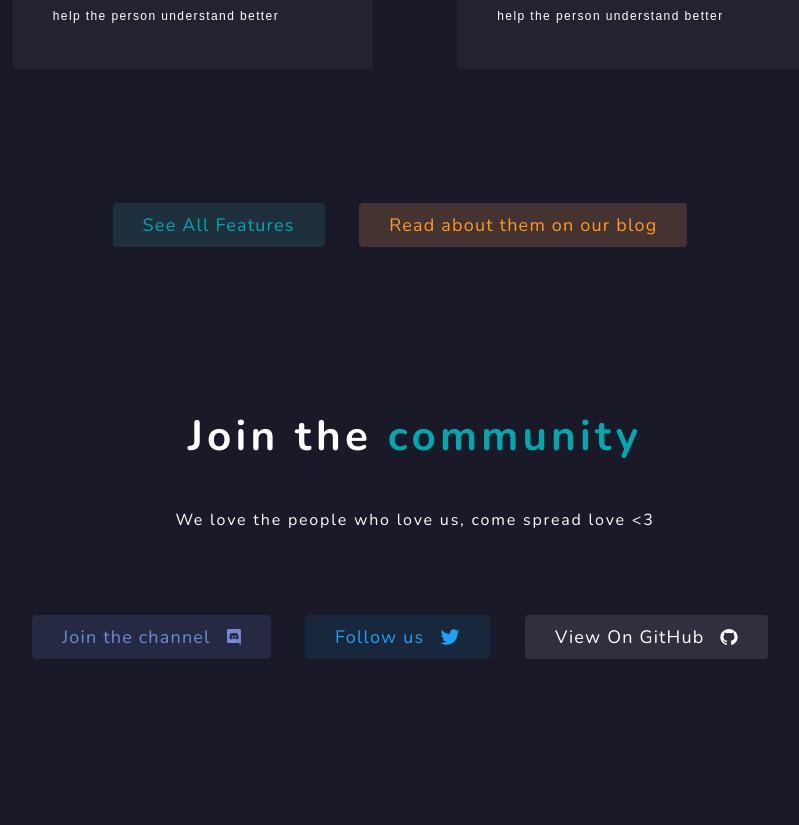
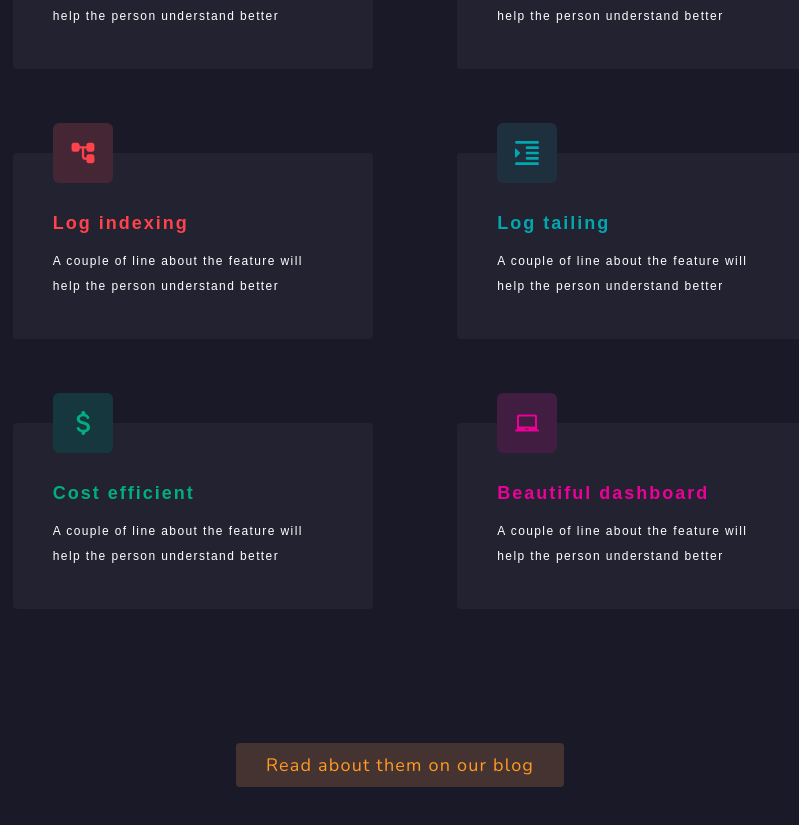
Before and after one commit to pathivu/pathivu-landing-web, a Svelte app: page / in a window 1280 px wide. Shown: the part 1345-2170 px from the top of the page, without its empty margins (225-1024 px from the left). Built offline with nearby package versions, Linux system fonts and the light colour scheme.

Commit message:
Fixed cards viewing for mobile and web

```diff
--- a/src/sections/MainLanding.svelte
+++ b/src/sections/MainLanding.svelte
@@ -168,11 +168,7 @@
 
     <div class="bottom-button">
 
-        <a href="#knowmore">
-
-            <ButtonHolder buttonText="Know More" backgroundColor="" textColor="#00A8B0" buttonImage="./images/down-arrow.svg"></ButtonHolder>
-
-        </a>
+        <ButtonHolder buttonText="Know More" backgroundColor="" textColor="#00A8B0" buttonImage="./images/down-arrow.svg" action="#knowmore"></ButtonHolder>
 
     </div>
 
--- a/src/sections/WhatWeOffer.svelte
+++ b/src/sections/WhatWeOffer.svelte
@@ -7,10 +7,20 @@
     import InformationCard from '../elements/InformationCard.svelte';
 
     let allFeatures = false;
+    let showAllOption = true;
 
     function allFeaturesToggle(event) {
         allFeatures = !allFeatures;
     }
+
+    const mq = window.matchMedia("(min-width:768px)");
+
+    if(mq.matches===true){
+        allFeatures = true;
+        showAllOption = false;
+    }
+
+    console.log(mq.matches);
 
 </script>
 
@@ -50,8 +60,8 @@
         }
 
         .card{
-            margin-left: 0px;
-            margin-right: 0px;
+            margin-left: 40px;
+            margin-right: 40px;
         }
 
     }
@@ -135,6 +145,8 @@
 
     <div class="buttons-group">
 
+        {#if showAllOption === true}
+
             {#if allFeatures===false}
 
                 <div class="button" on:click={allFeaturesToggle}>
@@ -149,9 +161,11 @@
 
                 <div class="button" on:click={allFeaturesToggle}>
 
-                <ButtonHolder buttonText="Show less features" backgroundColor="#1E2F3E" textColor="#00A8B0" buttonImage=""></ButtonHolder>
+                    <ButtonHolder buttonText="Show less features" backgroundColor="#1E2F3E" textColor="#00A8B0" buttonImage="" action="#"></ButtonHolder>
 
                 </div>
+
+        {/if}
 
         {/if}
 
```
Lines whose indentation alone changed are shown as unchanged.
